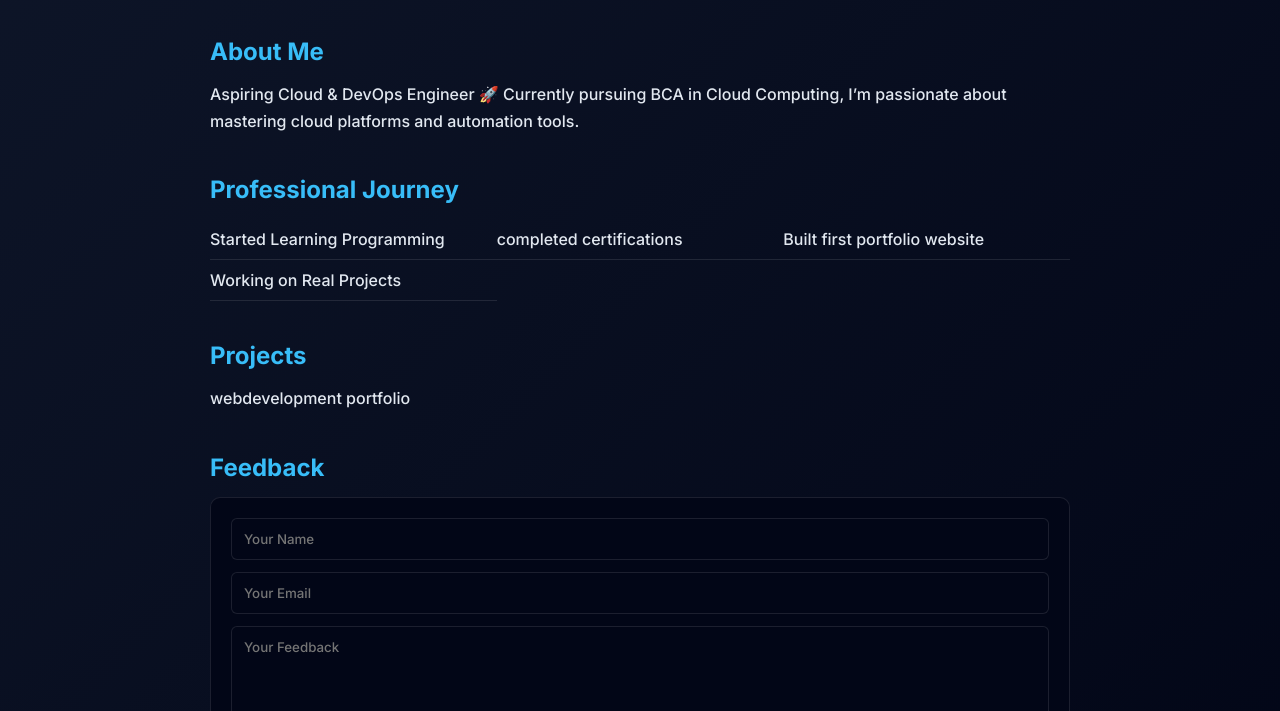
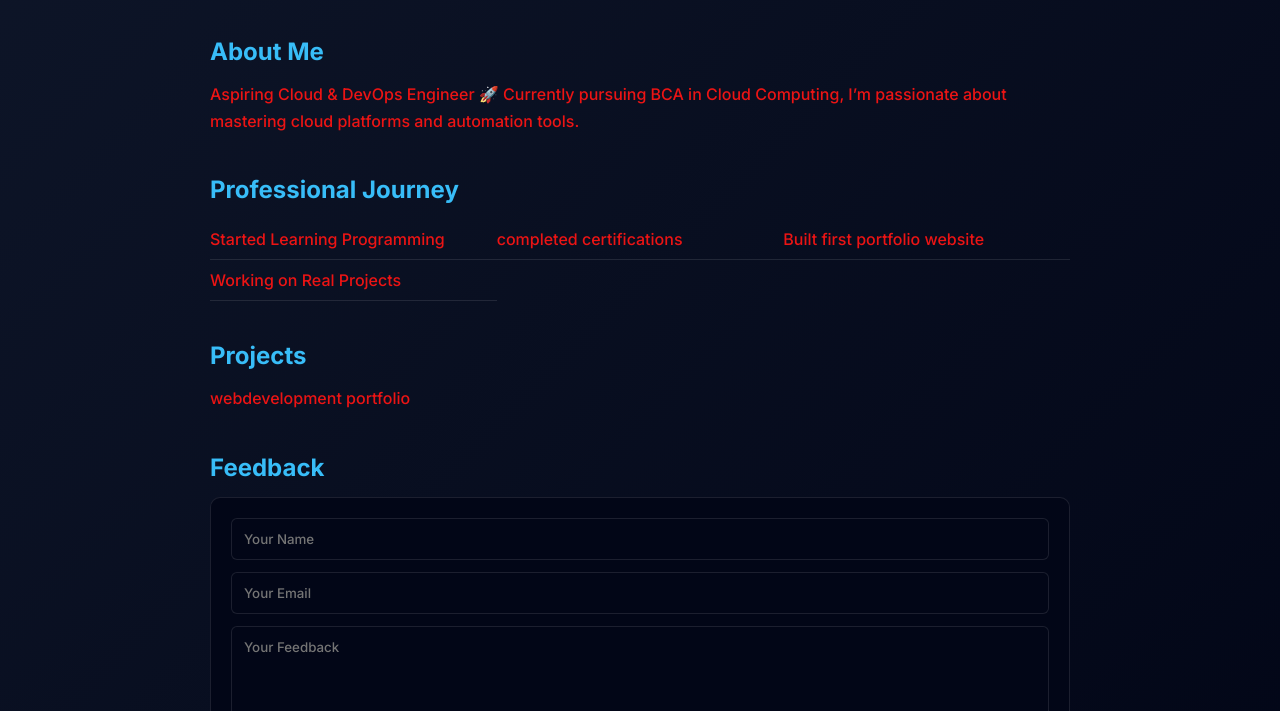
Before and after one commit to ashwinramesh27-gif/ASHWIN, a plain HTML site: page index.html in a window 1280 px wide. Shown: the part 365-1076 px from the top of the page. Drawn offline with Linux system fonts and the light colour scheme.

Commit message:
updated text colur

```diff
--- a/style.css
+++ b/style.css
@@ -8,7 +8,7 @@
 
 body {
     background: linear-gradient(135deg, #0f172a, #020617);
-    color: #e2e8f0;
+    color: #ec1414;
 }
 
 nav {
```
